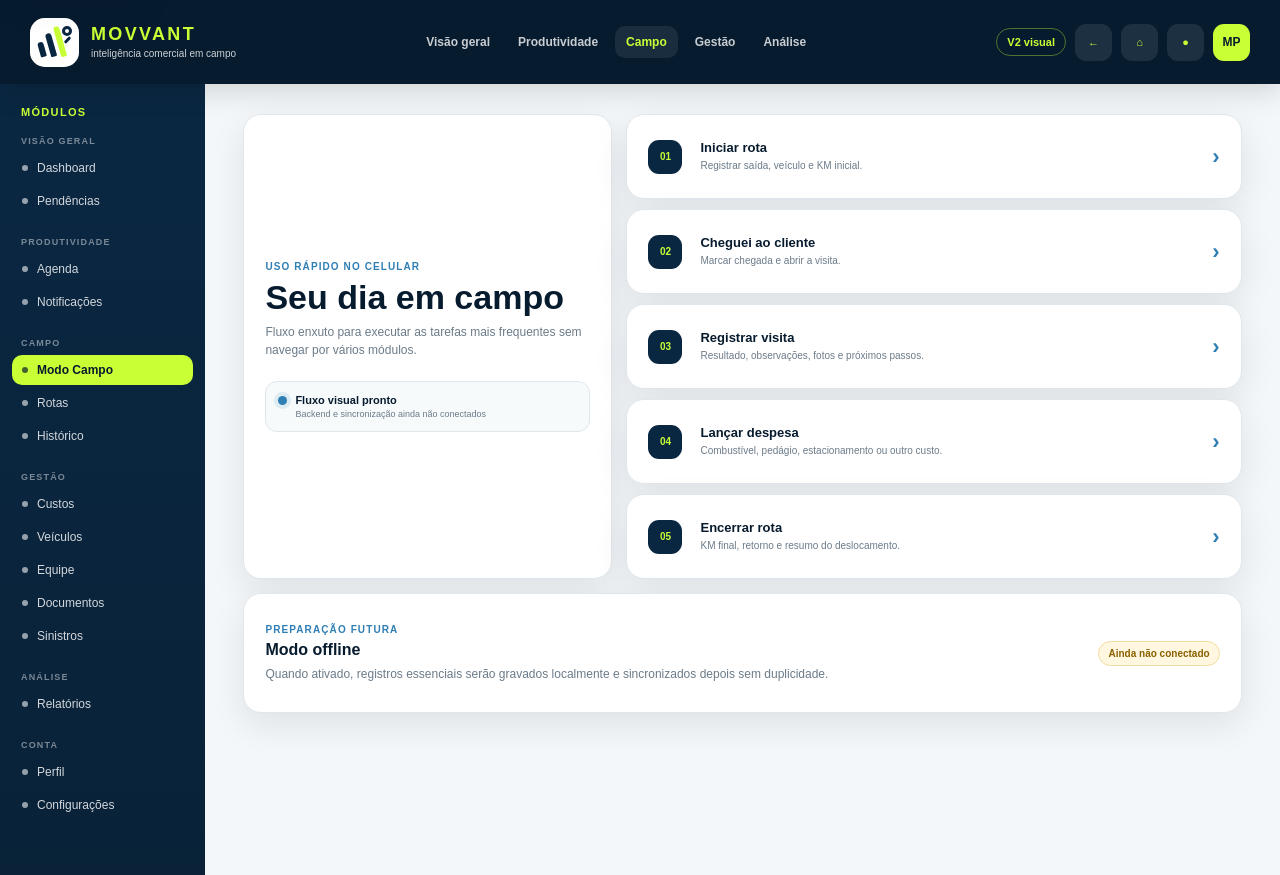
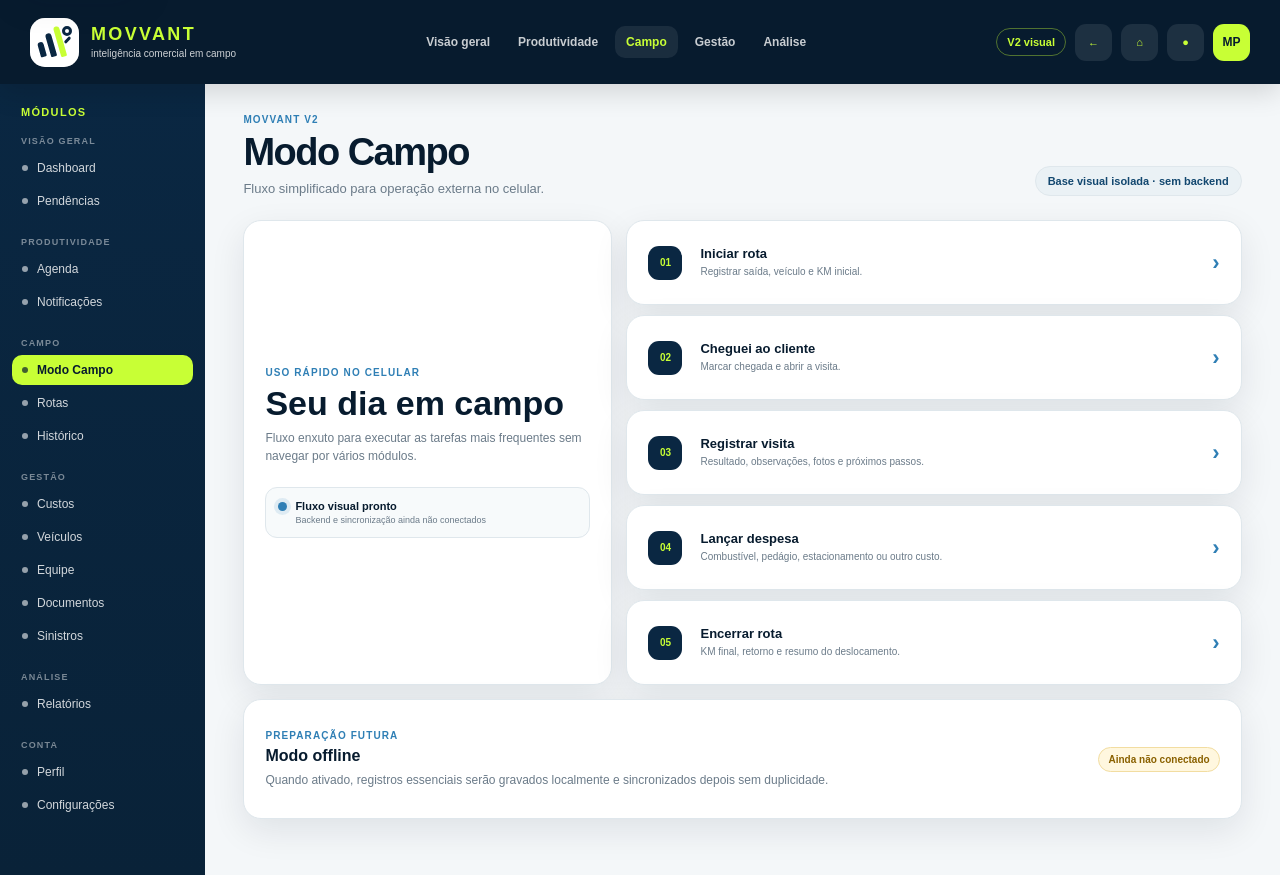
Before and after one commit to Manopanassolo/controle-facil-km, a Next.js app in the folder movvant-v2/: page /campo in a window 1280 px wide. Built offline with nearby package versions, Linux system fonts and the light colour scheme.

Commit message:
Add canonical header to field mode

```diff
--- a/movvant-v2/src/app/campo/page.tsx
+++ b/movvant-v2/src/app/campo/page.tsx
@@ -1,5 +1,6 @@
+import { ModuleHeader } from '@/components/CoreModules';
 import { FieldModeModule } from '@/components/OperationsModules';
 
 export default function FieldModePage() {
-  return <FieldModeModule />;
+  return <><ModuleHeader title="Modo Campo" description="Fluxo simplificado para operação externa no celular." /><FieldModeModule /></>;
 }
```
